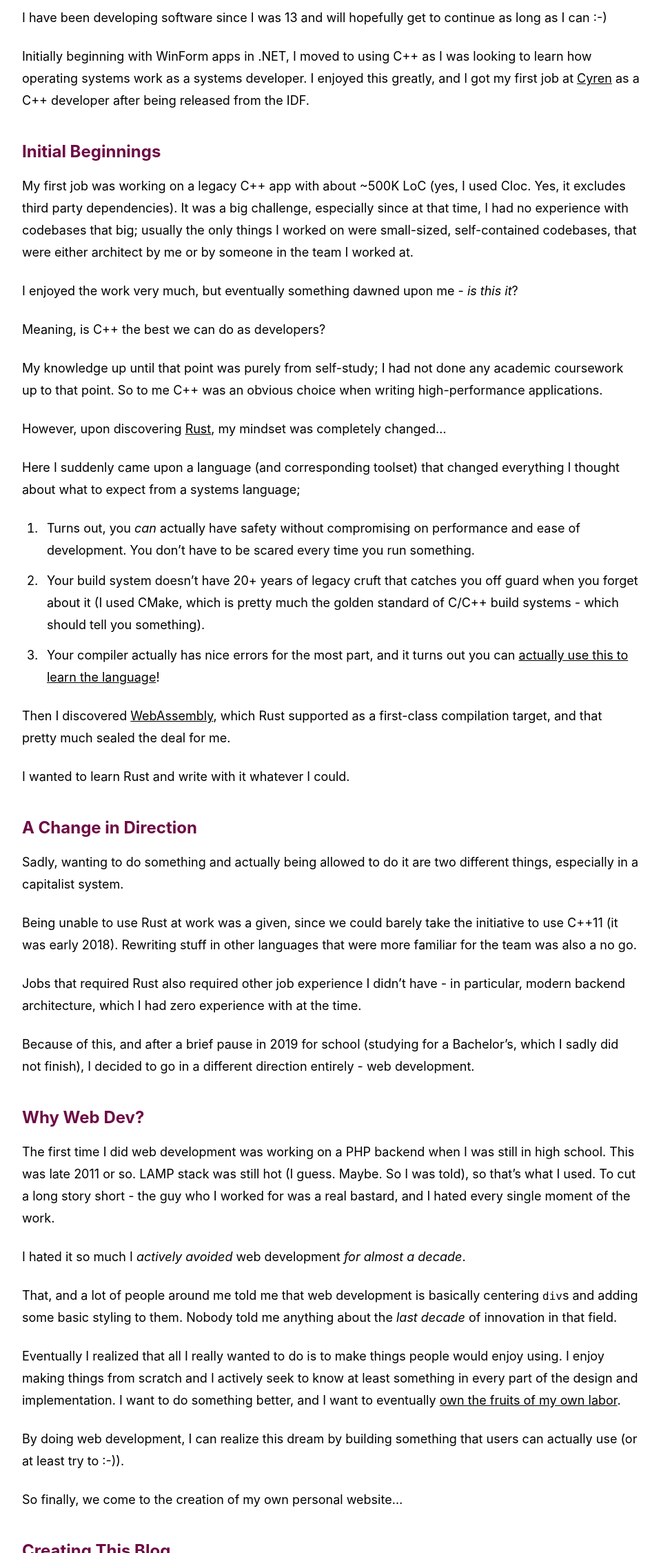
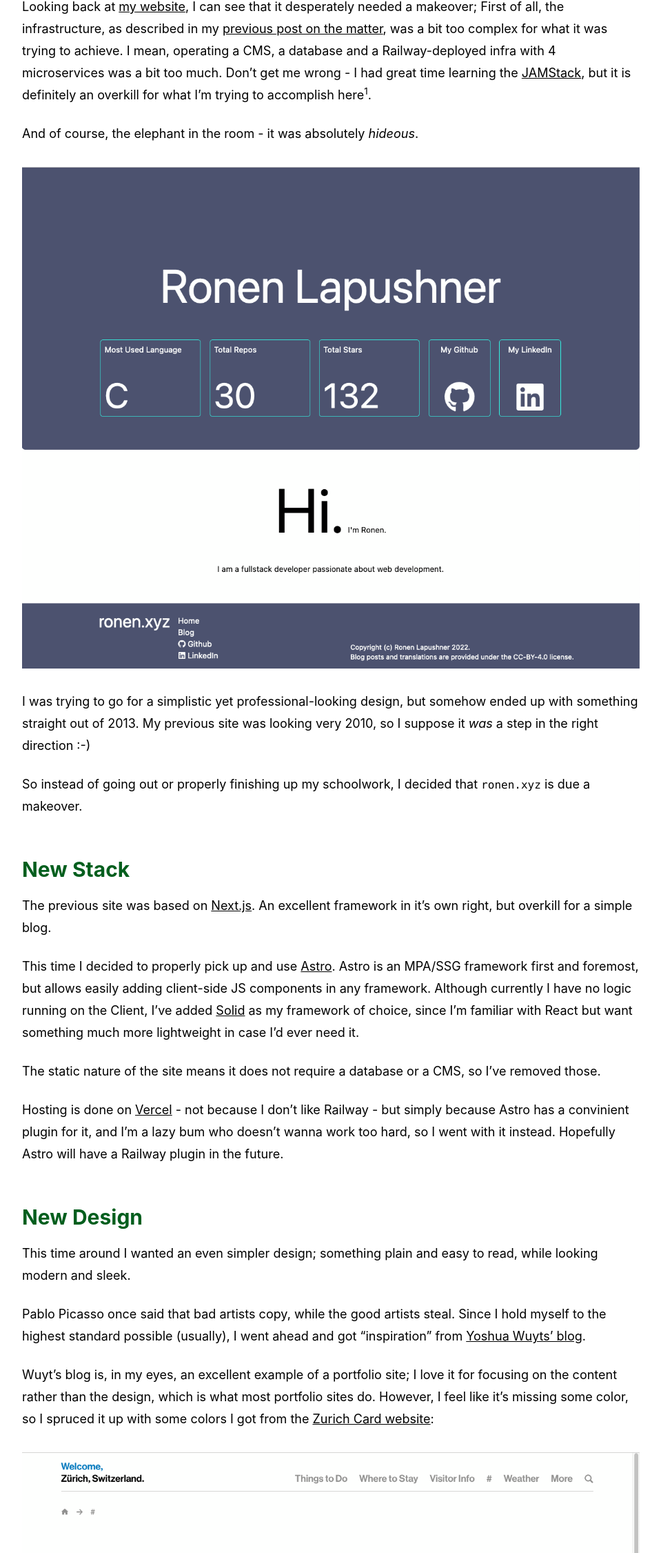
Before and after one commit to ronen25/ronen.xyz, an Astro site: page /blog/new-blog in a window 1280 px wide. Shown: the part 549-2800 px from the top of the page at 69% size, without its empty margins (160-1119 px from the left). Built offline with nearby package versions, Linux system fonts and the light colour scheme; Astro itself is replaced by a stand-in of ours.

Commit message:
Added new blog post

```diff
--- a/src/content/blog/new-blog.md
+++ b/src/content/blog/new-blog.md
@@ -1,81 +1,51 @@
 ---
 name: new-blog
 title: New Blog
-description: Welcome to my blog! In my debut post, I will give a brief introduction to myself and this blog.
-publishedAt: 2023-04-06T13:00:00
+description: I've rewritten my blog from scratch. Here's what I did.
+publishedAt: 2023-04-06T17:45:00
 tags: ['site', 'webdev']
 ---
 
-# Welcome!
+I love the holidays. It's a time to sit back and relax for a little bit, before my routine cycle of working out-work-study-sleep begins again.
 
-## Hi. I'm Ronen.
+It is also a time when I like looking back at my projects, and seeing if something needs refreshing.
 
-I have been developing software since I was 13 and will hopefully get to continue as long as I can :-)
+Looking back at [my website](https://ronen.xyz), I can see that it desperately needed a makeover;
+First of all, the infrastructure, as described in my [previous post on the matter](https://ronen.xyz/blog/welcome), was a bit too complex for what it was trying to achieve.
+I mean, operating a CMS, a database and a Railway-deployed infra with 4 microservices was a bit too much.
+Don't get me wrong - I had great time learning the [JAMStack](https://jamstack.org/), but it is definitely an overkill for what I'm trying to accomplish here<sup>1</sup>.
 
-Initially beginning with WinForm apps in .NET, I moved to using C++ as I was looking to learn how operating systems work as a systems developer. I enjoyed this greatly, and I got my first job at [Cyren](https://cyren.com) as a C++ developer after being released from the IDF.
+And of course, the elephant in the room - it was absolutely *hideous*.
 
-### Initial Beginnings
+![Screenshot of the old website](/assets/blog/old_site_screenshot.png)
 
-My first job was working on a legacy C++ app with about ~500K LoC (yes, I used Cloc. Yes, it excludes third party dependencies). It was a big challenge, especially since at that time, I had no experience with codebases that big; usually the only things I worked on were small-sized, self-contained codebases, that were either architect by me or by someone in the team I worked at.
+I was trying to go for a simplistic yet professional-looking design, but somehow ended up with something straight out of 2013. My previous site was looking very 2010, so I suppose it *was* a step in the right direction :-)
 
-I enjoyed the work very much, but eventually something dawned upon me - _is this it_?
+So instead of going out or properly finishing up my schoolwork, I decided that `ronen.xyz` is due a makeover.
 
-Meaning, is C++ the best we can do as developers?
+## New Stack
+The previous site was based on [Next.js](https://nextjs.org/). An excellent framework in it's own right, but overkill for a simple blog.
 
-My knowledge up until that point was purely from self-study; I had not done any academic coursework up to that point. So to me C++ was an obvious choice when writing high-performance applications.
+This time I decided to properly pick up and use [Astro](https://astro.build/). Astro is an MPA/SSG framework first and foremost, but allows easily adding client-side JS components in any framework. Although currently I have no logic running on the Client, I've added [Solid](https://www.solidjs.com/) as my framework of choice, since I'm familiar with React but want something much more lightweight in case I'd ever need it.
 
-However, upon discovering [Rust](https://www.rust-lang.org/), my mindset was completely changed...
+The static nature of the site means it does not require a database or a CMS, so I've removed those.
 
-Here I suddenly came upon a language (and corresponding toolset) that changed everything I thought about what to expect from a systems language;
+Hosting is done on [Vercel](https://vercel.com) - not because I don't like Railway - but simply because Astro has a convinient plugin for it, and I'm a lazy bum who doesn't wanna work too hard, so I went with it instead. Hopefully Astro will have a Railway plugin in the future.
 
-1. Turns out, you _can_ actually have safety without compromising on performance and ease of development. You don't have to be scared every time you run something.
-2. Your build system doesn't have 20+ years of legacy cruft that catches you off guard when you forget about it (I used CMake, which is pretty much the golden standard of C/C++ build systems - which should tell you something).
-3. Your compiler actually has nice errors for the most part, and it turns out you can [actually use this to learn the language](https://www.reddit.com/r/rust/comments/q8t2uk/compiler_error_driven_development/)!
+## New Design
+This time around I wanted an even simpler design; something plain and easy to read, while looking modern and sleek.
 
-Then I discovered [WebAssembly](https://webassembly.org/), which Rust supported as a first-class compilation target, and that pretty much sealed the deal for me.
+Pablo Picasso once said that bad artists copy, while the good artists steal. Since I hold myself to the highest standard possible (usually), I went ahead and got "inspiration" from [Yoshua Wuyts' blog](https://blog.yoshuawuyts.com/).
 
-I wanted to learn Rust and write with it whatever I could.
+Wuyt's blog is, in my eyes, an excellent example of a portfolio site; I love it for focusing on the content rather than the design, which is what most portfolio sites do.
+However, I feel like it's missing some color, so I spruced it up with some colors I got from the [Zurich Card website](https://www.zuerich.com/en/smfeed):
 
-### A Change in Direction
+![Screenshot of the Zurich Card website](/assets/blog/zurich_card_website_screenshot.png)
 
-Sadly, wanting to do something and actually being allowed to do it are two different things, especially in a capitalist system.
+The two seemed like a perfect combo, and that's eventually what I ended up using.
 
-Being unable to use Rust at work was a given, since we could barely take the initiative to use C++11 (it was early 2018). Rewriting stuff in other languages that were more familiar for the team was also a no go.
+## Plans for the future
+In the near future I'd like to add some analytics - I'm currently eyeballing [Cloudflare's](https://www.cloudflare.com/web-analytics/).
 
-Jobs that required Rust also required other job experience I didn't have - in particular, modern backend architecture, which I had zero experience with at the time.
-
-Because of this, and after a brief pause in 2019 for school (studying for a Bachelor's, which I sadly did not finish), I decided to go in a different direction entirely - web development.
-
-### Why Web Dev?
-
-The first time I did web development was working on a PHP backend when I was still in high school. This was late 2011 or so. LAMP stack was still hot (I guess. Maybe. So I was told), so that's what I used. To cut a long story short - the guy who I worked for was a real bastard, and I hated every single moment of the work.
-
-I hated it so much I _actively avoided_ web development _for almost a decade_.
-
-That, and a lot of people around me told me that web development is basically centering `div`s and adding some basic styling to them. Nobody told me anything about the _last decade_ of innovation in that field.
-
-Eventually I realized that all I really wanted to do is to make things people would enjoy using. I enjoy making things from scratch and I actively seek to know at least something in every part of the design and implementation. I want to do something better, and I want to eventually [own the fruits of my own labor](https://en.wikipedia.org/wiki/Labour_power).
-
-By doing web development, I can realize this dream by building something that users can actually use (or at least try to :-)).
-
-So finally, we come to the creation of my own personal website...
-
-### Creating This Blog
-
-Most of my projects are done for my own sake; I wish to learn something new, and in the process, maybe get to something that will also help others.
-
-Despite it being a bit of an overkill for this kind of application, I decided to use the following [stack](https://jamstack.org/):
-
-1. For the frontend, I'm using _React_ with _Next.js_. Blogs are best statically rendered, and I wanna do proper SEO, which is something Next.js supports very well.
-2. For my CMS, I'm using [Strapi](https://strapi.io/). Because I'm under time constraints, I did not wish to roll my own CMS - my main focus was on Next.js and Edge deployments (see next point).
-   I configured it with Postgres, simply because it's something I've had some experience with before - although it doesn't really matter, since everything is handled by Strapi itself.
-3. An object storage bucket is hosted on [Linode](https://linode.com). Honestly, the S3 dashboard confused the living hell out of me and, for time considerations, I decided to use Linode's service for this.
-4. Everything is then deployed on [Railway](https://railway.app). I like their simple and straightforward way of doing any kind of edge deployments. It is my first time using it, and so far, it's a blast.
-
-Things that I considered:
-
-1. I considered hosting the frontend app on Vercel instead of Railway, since it provides better metrics. In the interest of keeping it simple, I decided to deploy everything in the same place, but this might change in the future.
-2. _Using Sveltekit_ was definitely an option. I love Svelte and its revolutionary approach to the way it handles client-side JS. However, I know Next and React decently well, so I decided to eventually go with that instead.
-3. Astro looked interesting, but I haven't had the time to look into it.
-
-Thank you for reading! I hope you enjoy your stay, and find my writing interesting.
+## Notes
+1. In all honesty, a statically-generated site will do well here, but where's the fun in that?
```
Also changed, not shown: public/assets/blog/old_site_screenshot.png (added), public/assets/blog/zurich_card_website_screenshot.png (added).
